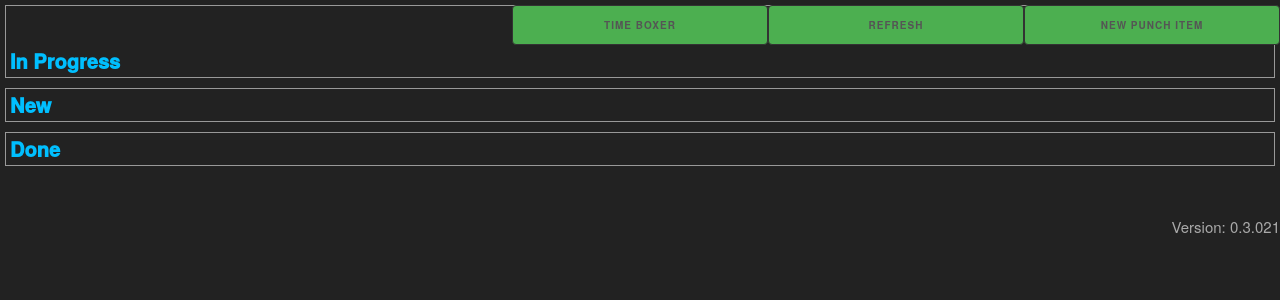
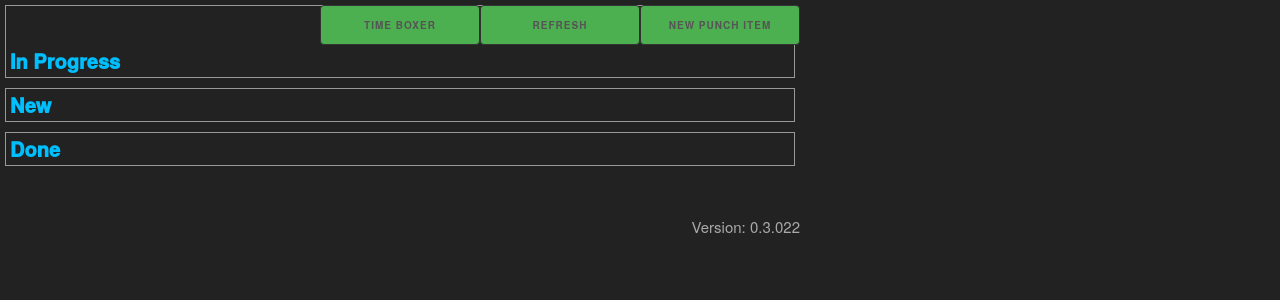
Before and after one commit to kkenny/thelinuxpro, a Jekyll site: the page punch_list/index.html, which Jekyll copies as it is, in a window 1280 px wide. Shown: the top 300 px of the page. Built offline with Jekyll 4.4.1, drawn with Linux system fonts in a browser that asks for light colours; nearby versions of some CDN libraries.

Commit message:
js form and css

```diff
--- a/punch_list/css/custom.css
+++ b/punch_list/css/custom.css
@@ -233,6 +233,7 @@
 
 /* Larger than tablet */
 @media (min-width: 750px) {
+  body { width: 800px; }
   /* Navbar */
   .clock-wrapper {
     display: block;
--- a/punch_list/eventManage.js
+++ b/punch_list/eventManage.js
@@ -200,7 +200,7 @@
 	enableElement("punchDetail");
 	console.log(`punchDetail Enabled`);
 //	html = "";
-	html = "<p>subject: " + punchList[item].subject + "<br />Created: " + punchList[item].cDate + "<br />Modified Date: " + punchList[item].mDate + "<br />Priority: " + punchList[item].priority + "<br />Progress: " + punchList[item].progress + "<br /><textarea>" + punchList[item].notes + "</textarea></p><input type=button value=close onClick=getJson(genList)>";
+	html = "<p>subject: " + punchList[item].subject + "<br />Created: " + punchList[item].cDate + "<br />Modified Date: " + punchList[item].mDate + "<br />Priority: " + punchList[item].priority + "<br />Progress: " + punchList[item].progress + "<br /><textarea>" + punchList[item].notes + "</textarea><br /><input onfocus='clearDefault(this)' type='text' id='tag' value='Add tag'><input onClick='addTag()' type=button value='Add' /></p><input type=button value=close onClick=getJson(genList)>";
 	document.getElementById("punchDetail").innerHTML = html;
 }
 
@@ -347,3 +347,9 @@
 	disableElement("editPunch");
 	enableElement("punchListAll");
 }
+
+function clearDefault(a){
+	if (a.defaultValue == a.value) {
+		a.value="";
+	}
+}
--- a/punch_list/index.html
+++ b/punch_list/index.html
@@ -33,21 +33,22 @@
 
 		<div class="row" id="editPunch">
 				<input type=hidden id=editID>
+
 				<input class="u-full-width" type="text" id="editSubject" value=""><br />
 				<input class="u-full-width" type="text" id="editPriority" value=""><br />
 				<input class="u-full-width" type="text" id="editProgress" READONLY><br />
 				<input type='text' id='timepickerEdit' class='datepicker-here u-full-width' data-timepicker='true' data-language='en'><br />
 				<!-- <input type="text" id="editStartDate" value=""> -->
 				<textarea class="u-full-width" id="editNotes" value=""></textarea>
-				<input type='text' id='tag' value="new Tag"><input onClick="addTag()" type=button value="ADD" />
+				<input onfocus="clearDefault(this)" type='text' id='tag' value="new Tag"><input onClick="addTag()" type=button value="ADD" />
 				<input class="u-full-width" onClick="submitEditPunch()" id="test" type="button" value="Update" />
 		</div>
 		<div class="container row" id="newEvent">
 				<form id="newEventForm" onSubmit="return processEventForm(this.form)">
-					<input class="u-full-width" type="text" id="newSubject" value="subject">
-					<input class="u-full-width" type="text" id="newPriority" value="priority">
+					<input onfocus="clearDefault(this)" class="u-full-width" type="text" id="newSubject" value="subject">
+					<input onfocus="clearDefault(this)" class="u-full-width" type="text" id="newPriority" value="priority">
 					<input type="hidden" id="newProgress" value="new">
-					<input type='text' id='timepickerCreate' class='datepicker-here u-full-width' data-timepicker='true' data-language='en' value="date">
+					<input onfocus="clearDefault(this)" type='text' id='timepickerCreate' class='datepicker-here u-full-width' data-timepicker='true' data-language='en' value="date">
 					<textarea class="u-full-width" id="newNotes" value="Notes"></textarea>
 					<input class="u-full-width" onClick="createNewEvent()" id="test" type="button" value="Update" />
 				</form>
--- a/punch_list/metadata.js
+++ b/punch_list/metadata.js
@@ -1,4 +1,4 @@
-var version = "0.3.021",
+var version = "0.3.022",
 		debug = false,
 		jsonUrl = "https://api.myjson.com/bins/1dodsj",
 		showDone = false,
```
